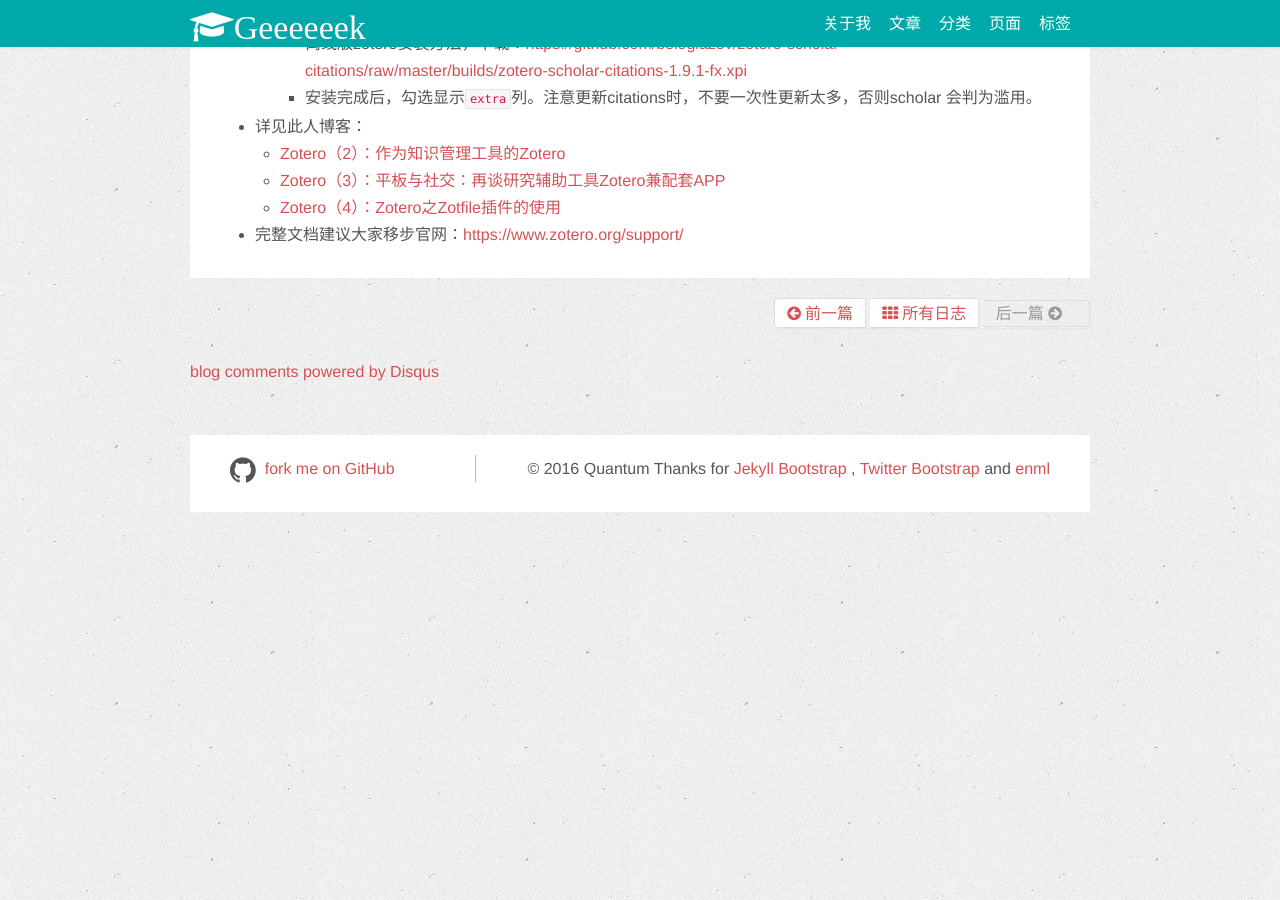
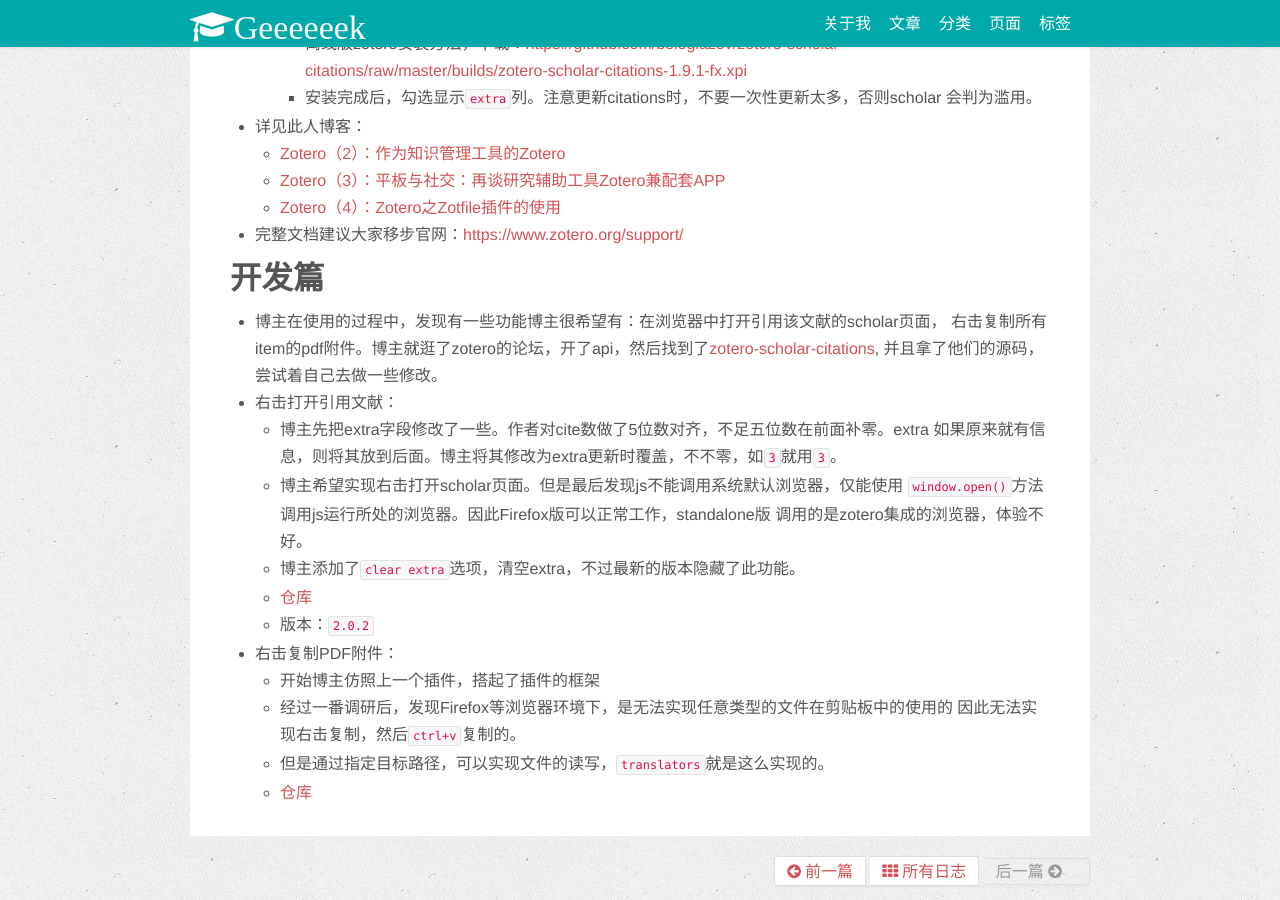
Before and after one commit to quantumlaser/quantumlaser.github.io, a Jekyll site: the page built from _posts/2016-04-23-zotero.md, in a window 1280 px wide and 900 px high, scrolled down 2206 px. Built offline with Jekyll 4.4.1, drawn with Linux system fonts in a browser that asks for light colours; nearby versions of some CDN libraries; comment, search, counter and statistics services are not loaded.

Commit message:
update zotero devlope

```diff
--- a/_posts/2016-04-23-zotero.md
+++ b/_posts/2016-04-23-zotero.md
@@ -66,3 +66,23 @@ tags : [Tool]
    + [Zotero（3）：平板与社交：再谈研究辅助工具Zotero兼配套APP](http://www.yangzhiping.com/tech/zotero3.html)
    + [Zotero（4）：Zotero之Zotfile插件的使用](http://www.yangzhiping.com/tech/zotero4.html)
 - 完整文档建议大家移步官网：<https://www.zotero.org/support/>
+
+## 开发篇
+- 博主在使用的过程中，发现有一些功能博主很希望有：在浏览器中打开引用该文献的scholar页面，
+右击复制所有item的pdf附件。博主就逛了zotero的论坛，开了api，然后找到了[zotero-scholar-citations](https://addons.mozilla.org/en-US/firefox/addon/zotero-scholar-citations/),
+并且拿了他们的源码，尝试着自己去做一些修改。
+- 右击打开引用文献：
+  + 博主先把extra字段修改了一些。作者对cite数做了5位数对齐，不足五位数在前面补零。extra
+  如果原来就有信息，则将其放到后面。博主将其修改为extra更新时覆盖，不不零，如`3`就用`3`。
+  + 博主希望实现右击打开scholar页面。但是最后发现js不能调用系统默认浏览器，仅能使用
+  `window.open()`方法调用js运行所处的浏览器。因此Firefox版可以正常工作，standalone版
+  调用的是zotero集成的浏览器，体验不好。
+  + 博主添加了`clear extra`选项，清空extra，不过最新的版本隐藏了此功能。
+  + [仓库](https://github.com/quantumlaser/zotero-scholar-citations)
+  + 版本：`2.0.2`
+- 右击复制PDF附件：
+  + 开始博主仿照上一个插件，搭起了插件的框架
+  + 经过一番调研后，发现Firefox等浏览器环境下，是无法实现任意类型的文件在剪贴板中的使用的
+  因此无法实现右击复制，然后`ctrl+v`复制的。
+  + 但是通过指定目标路径，可以实现文件的读写，`translators`就是这么实现的。
+  + [仓库](https://github.com/quantumlaser/zotero-copy-pdfs)
```
